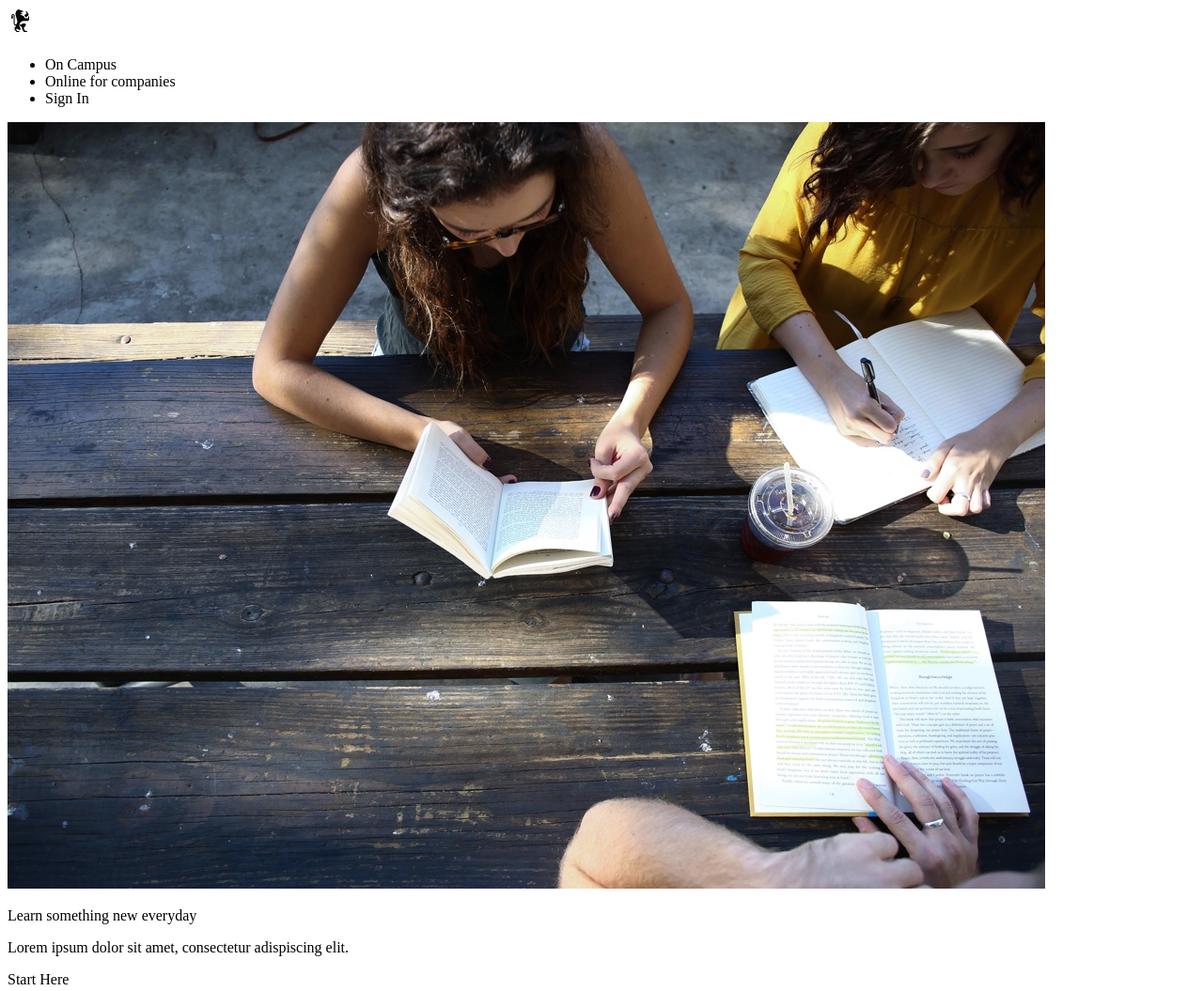
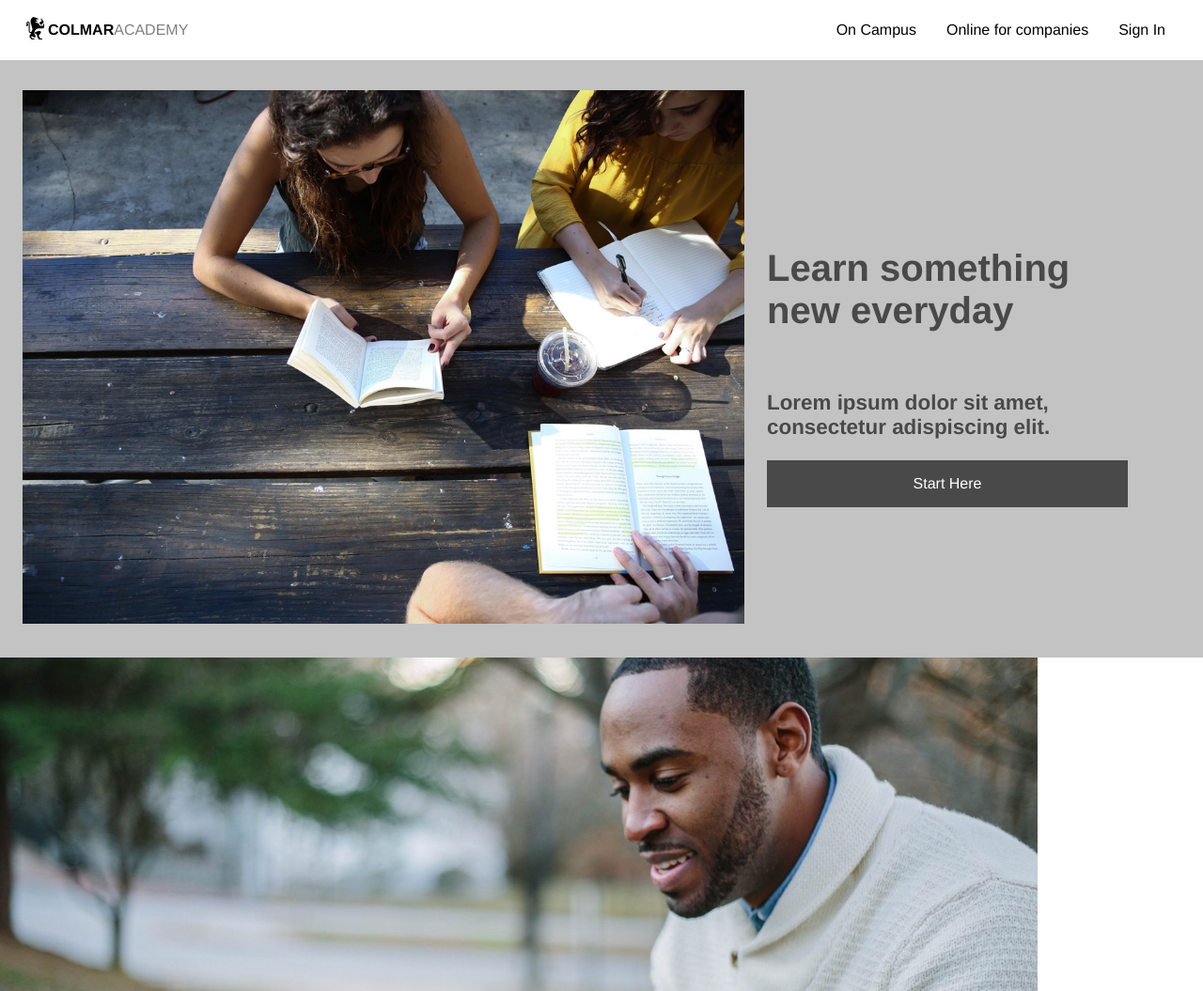
Before and after one commit to Aaron-Loera/Capstone_Project_Colmar_Academy, a plain HTML site: page index.html in a window 1280 px wide. Shown: the top 1055 px of the page at 94% size. Drawn offline with Linux system fonts and the light colour scheme.

Commit message:
Styling nav bar and first banner in style.css

```diff
--- a/index.html
+++ b/index.html
@@ -6,11 +6,14 @@
     <link rel="stylesheet" href="./resources/css/style.css">
     <title>Colmar Academy</title>
     <nav>
-        <img src="./resources/images/ic-logo.svg"/>
+        <div class="logo">
+            <img src="./resources/images/ic-logo.svg"/>
+            <p><span>COLMAR</span>ACADEMY</p>
+        </div>
         <ul>
-            <li><a>On Campus</a></li>
-            <li><a>Online for companies</a></li>
-            <li><a>Sign In</a></li>
+            <li><a href="#">On Campus</a></li>
+            <li><a href="#">Online for companies</a></li>
+            <li><a href="#">Sign In</a></li>
         </ul>
     </nav>
 </head>
@@ -29,7 +32,7 @@
                 <p>Lorem ipsum dolor sit amet, consectetur adispiscing elit.</p>
             </div>
             <div class="button_1">
-                <p>Start Here</p>
+                <p><a href="#">Start Here</a></p>
             </div>
         </div>
     </div>
--- a/resources/css/style.css
+++ b/resources/css/style.css
@@ -0,0 +1,117 @@
+/* Universal Styles */
+html {
+    font-size: 16px;
+    font-family: helvetica;
+}
+
+body {
+    display: flex;
+    flex-flow: column wrap;
+    margin: 0;
+    padding: 0;
+    box-sizing: border-box;
+    position: relative;
+    top: 64px;
+}
+
+/* Navigation Bar */
+nav {
+    position: fixed;
+    top: 0;
+    z-index: 1;
+    width: 100%;
+    height: 64px;
+    display: inline-flex;
+    justify-content: space-between;
+    align-items: center;
+    background-color: white;
+}
+
+nav .logo {
+    display: inline-flex;
+    align-items: center;
+    height: 32px;
+    margin-left: 24px;
+}
+
+nav .logo span {
+    font-weight: bold;
+    color: black;
+}
+
+nav .logo p {
+    color: gray;
+}
+
+nav ul {
+    display: inline-flex;
+    align-items: center;
+    list-style: none;
+    margin-right: 24px;
+}
+
+nav ul li {
+    text-decoration: none;
+    margin: auto 16px;
+}
+
+nav ul li a {
+    text-decoration: none;
+    color: black;
+}
+
+/* First Banner */
+body .first_banner {
+    display: inline-flex;
+    align-items: center;
+    background-color: rgb(196, 195, 195);
+    max-width: 100%;
+}
+
+body .first_banner .left_flex_box {
+    display: flex;
+    justify-content: stretch;
+    margin: 32px 24px;
+    max-width: 60%
+}
+
+body .first_banner .left_flex_box .image_container {
+    width: 100%;
+}
+
+body .first_banner .left_flex_box .image_container img{
+    width: 100%;
+}
+
+body .first_banner .right_flex_box {
+    display: flex;
+    flex-flow: column wrap;
+    color: rgb(73, 73, 73);
+    max-width: 30%;
+}
+
+body .first_banner .right_flex_box .text_container_1 {
+    font-size: 2.5rem;
+    font-weight: bold;
+}
+
+body .first_banner .right_flex_box .text_container_2 {
+    font-size: 1.4rem;
+    font-weight: bold;
+}
+
+body .first_banner .right_flex_box .button_1 {
+    background-color: rgb(73, 73, 73);
+    text-align: center;
+    padding: 8px auto;
+}
+
+body .first_banner .right_flex_box .button_1 a {
+    text-decoration: none;
+    color: white;
+}
+
+
+video {
+    width: 20%;
+}
```
